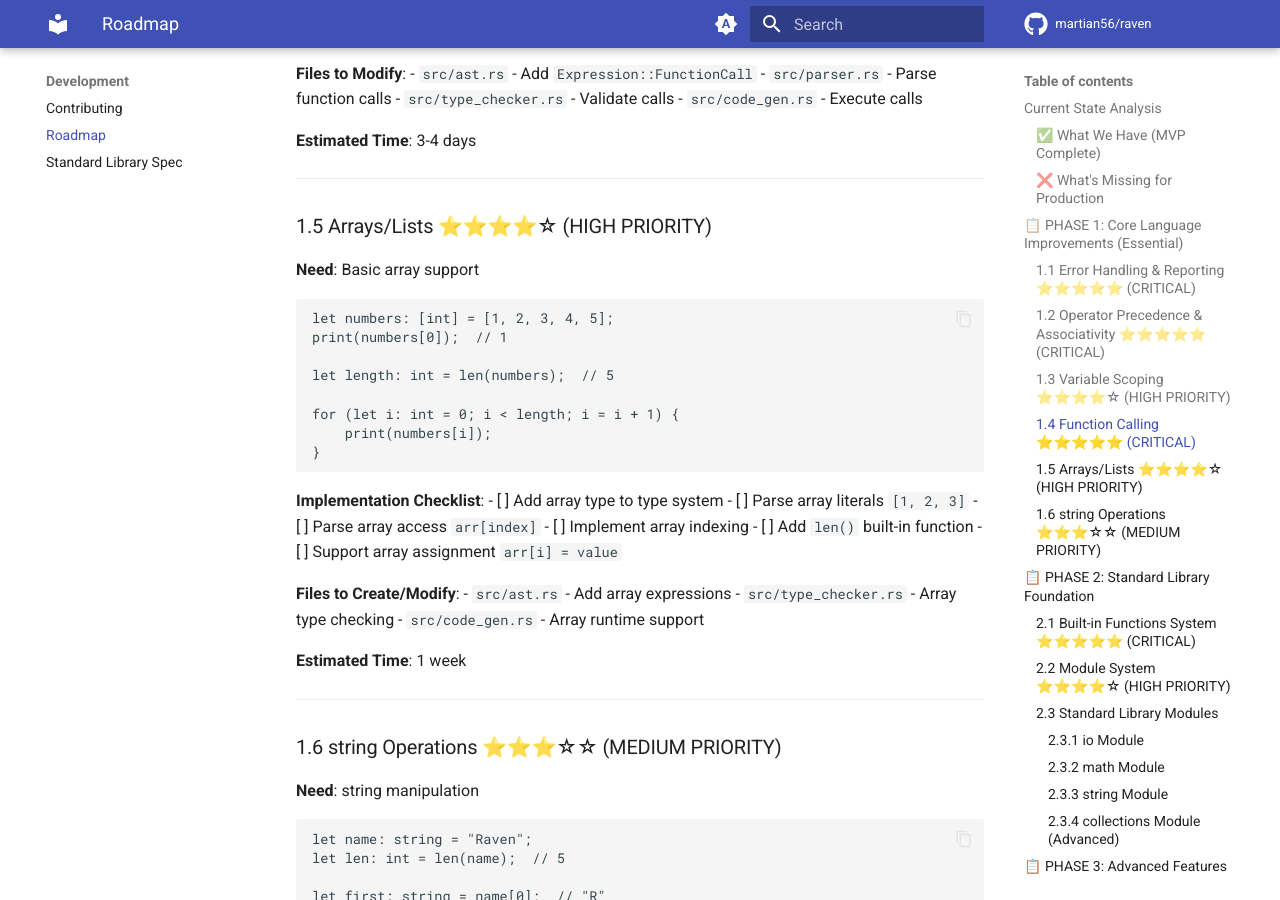
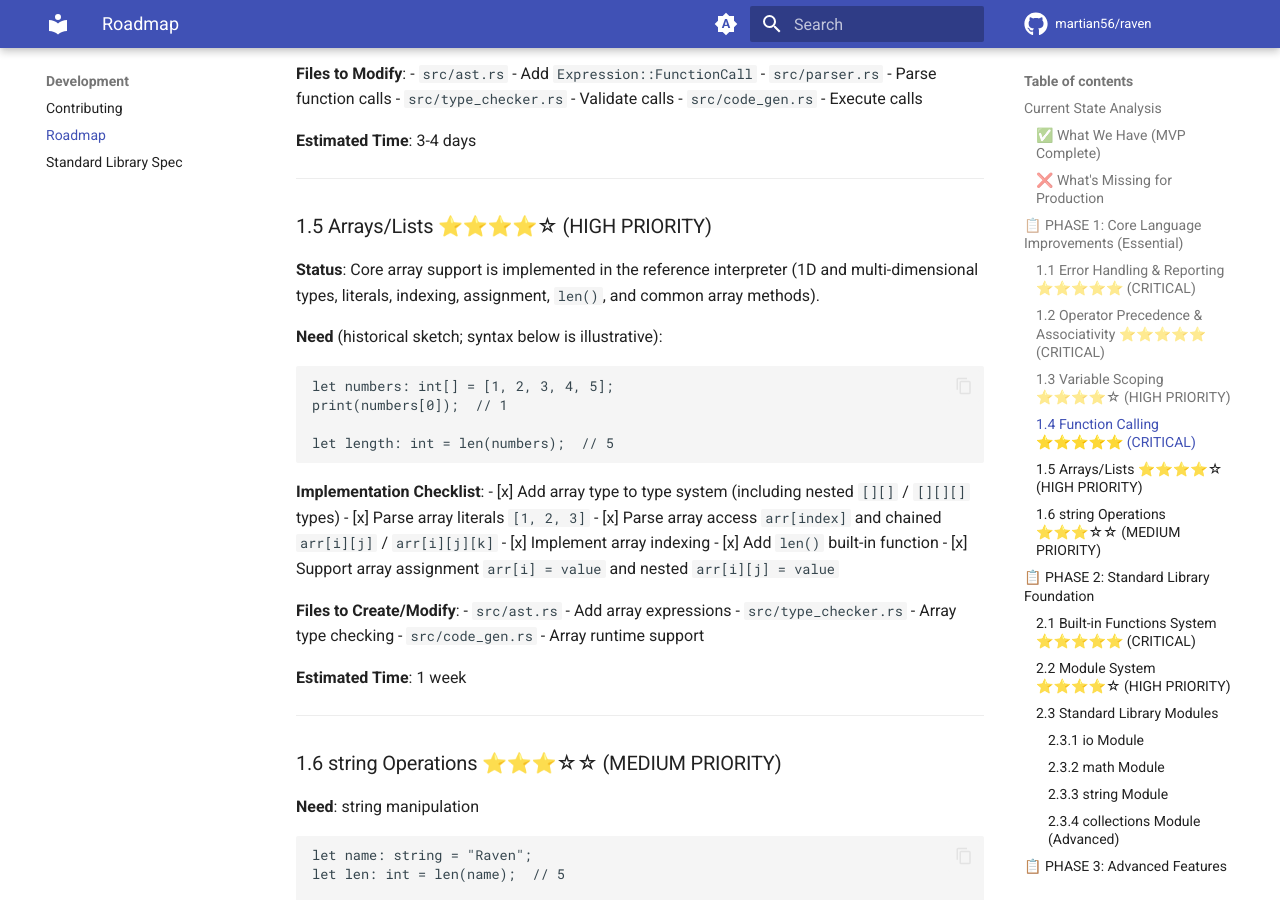
Before and after one commit to martian56/raven, an MkDocs documentation site: the page built from docs/PRODUCTION_ROADMAP.md, in a window 1280 px wide and 900 px high, scrolled down 2877 px. Built offline with MkDocs 1.6.1 and Material for MkDocs 9.7.7, drawn with Linux system fonts in a browser that asks for light colours; comment, search, counter and statistics services are not loaded; some of the changed text lies outside the part shown.

Commit message:
docs: update production roadmap

````diff
--- a/docs/PRODUCTION_ROADMAP.md
+++ b/docs/PRODUCTION_ROADMAP.md
@@ -151,25 +151,23 @@ print(result);
 
 ### 1.5 Arrays/Lists ⭐⭐⭐⭐☆ (HIGH PRIORITY)
 
-**Need**: Basic array support
+**Status**: Core array support is implemented in the reference interpreter (1D and multi-dimensional types, literals, indexing, assignment, `len()`, and common array methods).
+
+**Need** (historical sketch; syntax below is illustrative):
 ```raven
-let numbers: [int] = [1, 2, 3, 4, 5];
+let numbers: int[] = [1, 2, 3, 4, 5];
 print(numbers[0]);  // 1
 
 let length: int = len(numbers);  // 5
-
-for (let i: int = 0; i < length; i = i + 1) {
-    print(numbers[i]);
-}
 ```
 
 **Implementation Checklist**:
-- [ ] Add array type to type system
-- [ ] Parse array literals `[1, 2, 3]`
-- [ ] Parse array access `arr[index]`
-- [ ] Implement array indexing
-- [ ] Add `len()` built-in function
-- [ ] Support array assignment `arr[i] = value`
+- [x] Add array type to type system (including nested `[][]` / `[][][]` types)
+- [x] Parse array literals `[1, 2, 3]`
+- [x] Parse array access `arr[index]` and chained `arr[i][j]` / `arr[i][j][k]`
+- [x] Implement array indexing
+- [x] Add `len()` built-in function
+- [x] Support array assignment `arr[i] = value` and nested `arr[i][j] = value`
 
 **Files to Create/Modify**:
 - `src/ast.rs` - Add array expressions
````
Also changed, not shown: other parts of docs/PRODUCTION_ROADMAP.md (+1 -1 lines).
